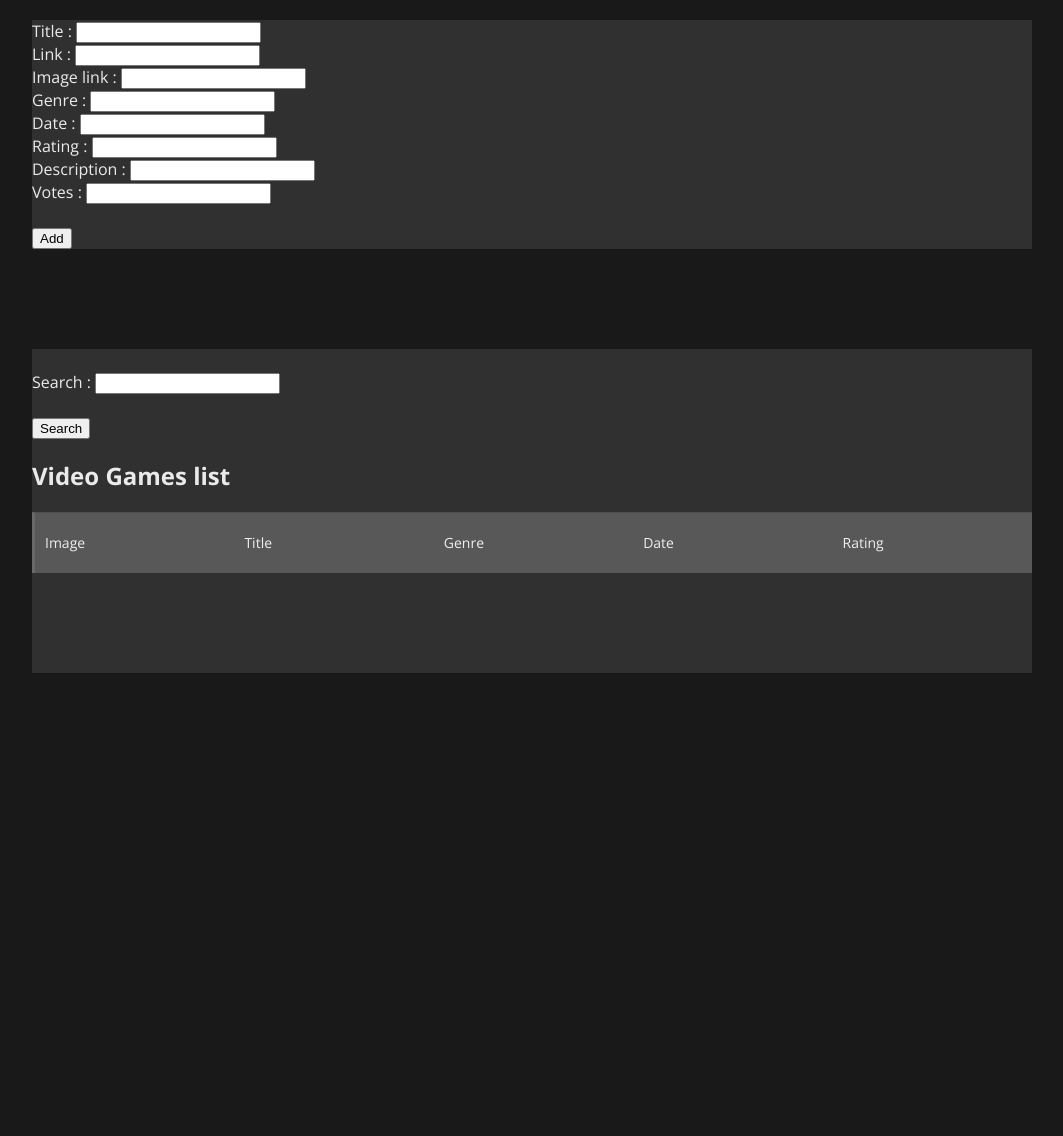
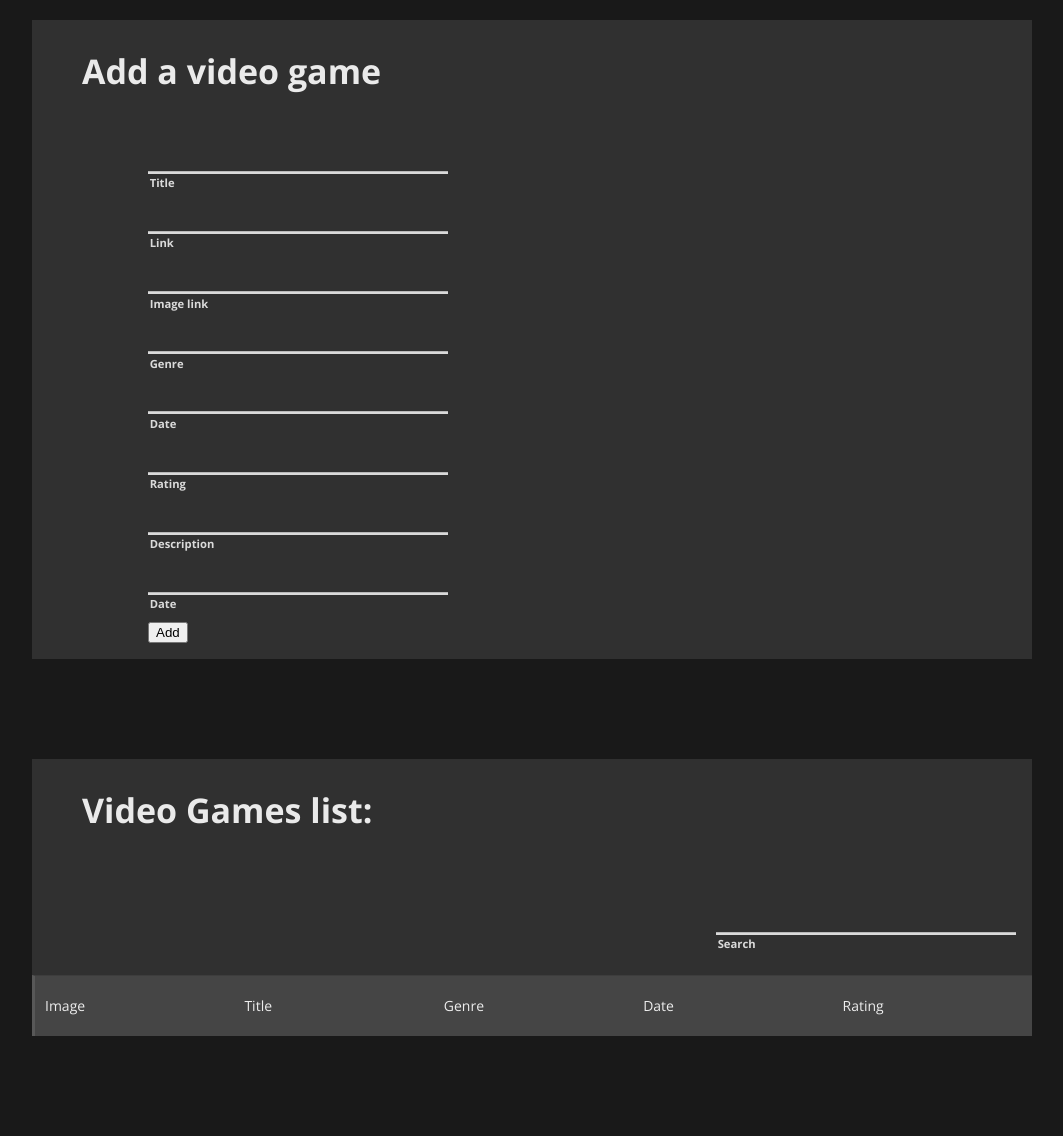
Before and after one commit to jdrabeb/Imdb-Scrape, a Flask app: page / in a window 1280 px wide. Shown: the whole page, without its empty margins (108-1171 px from the left). Before the commit the page ends 673 px from the top, so only its background shows below. Run offline with Flask 2, Linux system fonts and the light colour scheme; parts of the project's set-up code (start-up, migrations or seed data) failed here and were passed over.

Commit message:
add css style

```diff
--- a/src/home.py
+++ b/src/home.py
@@ -8,7 +8,7 @@ from app import create_app
 from videogame import Videogame
 
 URL = 'https://www.imdb.com/search/title/?genres=drama&sort=user_rating&title_type=game'
-DATA_LIMIT = 10
+DATA_LIMIT = 50
 
 db, app = create_app()
 
--- a/src/imdbScrape.py
+++ b/src/imdbScrape.py
@@ -3,9 +3,6 @@ from bs4 import BeautifulSoup
 import re
 import csv
 from videogame import Videogame
-
-URL = 'https://www.imdb.com/search/title/?genres=drama&sort=user_rating&title_type=game'
-DATA_LIMIT = 10
 
 class imdbScrape:
     def scrape_games(pageUrl, data_limit):
--- a/src/templates/index.html
+++ b/src/templates/index.html
@@ -5,8 +5,6 @@
   <title>CSS table</title>
   <meta name="viewport" content="width=device-width, initial-scale=1">
 
-
-  <!--   <link rel="stylesheet" href="css/style.css">  --!>
 <style>
 /* Google fonts - Open Sans */
 @import url(https://fonts.googleapis.com/css?family=Open+Sans:400,700);
@@ -15,6 +13,155 @@
 body {
   background: rgba(0, 0, 0, 0.9);
   font-family: 'Open Sans', sans-serif;
+}
+
+.input {
+	position: relative;
+	z-index: 1;
+	display: inline-block;
+	margin: 1em;
+	max-width: 300px;
+	width: calc(100% - 2em);
+	vertical-align: top;
+
+}
+
+.input_field {
+	position: relative;
+	display: block;
+	float: right;
+	padding: 0.8em;
+	width: 60%;
+	border: none;
+	border-radius: 0;
+	background: #f0f0f0;
+	color: #aaa;
+	font-weight: bold;
+	font-family: "Helvetica Neue", Helvetica, Arial, sans-serif;
+	-webkit-appearance: none; /* for box shadows to show on iOS */
+}
+
+.input_field:focus {
+	outline: none;
+}
+
+.input_label {
+	display: inline-block;
+	float: right;
+	padding: 0 1em;
+	width: 40%;
+	color: #6a7989;
+	font-weight: bold;
+	font-size: 70.25%;
+	-webkit-font-smoothing: antialiased;
+    -moz-osx-font-smoothing: grayscale;
+	-webkit-touch-callout: none;
+	-webkit-user-select: none;
+	-khtml-user-select: none;
+	-moz-user-select: none;
+	-ms-user-select: none;
+	user-select: none;
+}
+
+.input_label-content {
+	position: relative;
+	display: block;
+	padding: 1.6em 0;
+	width: 100%;
+}
+
+.graphic {
+	position: absolute;
+	top: 0;
+	left: 0;
+	fill: none;
+}
+
+.icon {
+	color: #ddd;
+	font-size: 150%;
+}
+
+/* Isao */
+.input_field--isao {
+	z-index: 10;
+	padding: 0.75em 0.1em 0.25em;
+	width: 100%;
+	background: transparent;
+	color: #afb3b8;
+}
+
+.input_label--isao {
+	position: relative;
+	overflow: hidden;
+	padding: 0;
+	width: 100%;
+	color: #dadada;
+	text-align: left;
+}
+
+.input_label--isao::before {
+	content: '';
+	position: absolute;
+	top: 0;
+	width: 100%;
+	height: 7px;
+	background: #dadada;
+	-webkit-transform: scale3d(1, 0.4, 1);
+	transform: scale3d(1, 0.4, 1);
+	-webkit-transform-origin: 50% 100%;
+	transform-origin: 50% 100%;
+	-webkit-transition: -webkit-transform 0.3s, background-color 0.3s;
+	transition: transform 0.3s, background-color 0.3s;
+	-webkit-transition-timing-function: cubic-bezier(0.2, 1, 0.3, 1);
+	transition-timing-function: cubic-bezier(0.2, 1, 0.3, 1);
+}
+
+.input_label--isao::after {
+	content: attr(data-content);
+	position: absolute;
+	top: 0;
+	left: 0;
+	padding: 0.75em 0.15em;
+	color: #da7071;
+	opacity: 0;
+	-webkit-transform: translate3d(0, 50%, 0);
+	transform: translate3d(0, 50%, 0);
+	-webkit-transition: opacity 0.3s, -webkit-transform 0.3s;
+	transition: opacity 0.3s, transform 0.3s;
+	-webkit-transition-timing-function: cubic-bezier(0.2, 1, 0.3, 1);
+	transition-timing-function: cubic-bezier(0.2, 1, 0.3, 1);
+	pointer-events: none;
+}
+
+.input_field--isao:focus + .input_label--isao::before {
+	background-color: #da7071;
+	-webkit-transform: scale3d(1, 1, 1);
+	transform: scale3d(1, 1, 1);
+}
+
+.input_field--isao:focus + .input_label--isao {
+	pointer-events: none;
+}
+
+.input_field--isao:focus + .input_label--isao::after {
+	opacity: 1;
+	-webkit-transform: translate3d(0, 0, 0);
+	transform: translate3d(0, 0, 0);
+}
+
+.input_label-content--isao {
+	padding: 0.75em 0.15em;
+	-webkit-transition: opacity 0.3s, -webkit-transform 0.3s;
+	transition: opacity 0.3s, transform 0.3s;
+	-webkit-transition-timing-function: cubic-bezier(0.2, 1, 0.3, 1);
+	transition-timing-function: cubic-bezier(0.2, 1, 0.3, 1);
+}
+
+.input_field--isao:focus + .input_label--isao .input_label-content--isao {
+	opacity: 0;
+	-webkit-transform: translate3d(0, -50%, 0);
+	transform: translate3d(0, -50%, 0);
 }
 
 /* links */
@@ -93,6 +240,12 @@ a:hover {
   }
 }
 
+h1 {
+    font-size: 34px;
+    color: rgba(255, 255, 255, 0.9);
+    padding : 0px 0px 0px 50px;
+}
+
 .title ul li {
   padding: 15px 13px;
 }
@@ -118,7 +271,7 @@ a:hover {
 }
 @media only screen {
   .row:hover {
-    height: 180px;
+    height: 220px;
   }
 }
 @media only screen and (max-width: 359px) {
@@ -364,48 +517,67 @@ ul.more-content li {
     <form method="POST" action="./add" style="display: inline">
     <section class="wrapper">
 
-        <label for="title">Title :</label>
-        <input type="text" name="title">
-        <br>
-        <label for="link">Link :</label>
-        <input type="text" name="link">
-        <br>
-        <label for="image">Image link :</label>
-        <input type="text" name="image">
-        <br>
-        <label for="genre">Genre :</label>
-        <input type="text" name="genre">
-        <br>
-        <label for="date">Date :</label>
-        <input type="text" name="date">
-        <br>
-        <label for="rating">Rating :</label>
-        <input type="text" name="rating">
-        <br>
-        <label for="description">Description :</label>
-        <input type="text" name="description">
-        <br>
-        <label for="votes">Votes :</label>
-        <input type="text" name="votes">
-        <br><br>
-        <input type="submit" value="Add">
+    <h1> Add a video game </h2>
+    <span class="input input--isao" style="padding-left: 100px;">
+    <!-- Title --!>
+        <input class="input_field input_field--isao" type="text" name="title">
+		<label class="input_label input_label--isao" data-content="Title">
+		    <span class="input_label-content input_label-content--isao">Title</span>
+	    </label>
+    <!-- Link --!>
+        <input class="input_field input_field--isao" type="text" name="link">
+		<label class="input_label input_label--isao" data-content="Link">
+		    <span class="input_label-content input_label-content--isao">Link</span>
+	    </label>
+    <!-- Image link --!>
+        <input class="input_field input_field--isao" type="text" name="image">
+		<label class="input_label input_label--isao" data-content="Image link">
+		    <span class="input_label-content input_label-content--isao">Image link</span>
+	    </label>
+    <!-- Genre --!>
+	    <input class="input_field input_field--isao" type="text" name="genre">
+		<label class="input_label input_label--isao" data-content="Genre">
+		    <span class="input_label-content input_label-content--isao">Genre</span>
+	    </label>
+    <!-- Date --!>
+	    <input class="input_field input_field--isao" type="text" name="date">
+		<label class="input_label input_label--isao" data-content="Date">
+		    <span class="input_label-content input_label-content--isao">Date</span>
+	    </label>
+    <!-- Rating --!>
+	    <input class="input_field input_field--isao" type="text" name="rating">
+		<label class="input_label input_label--isao" data-content="Rating">
+		    <span class="input_label-content input_label-content--isao">Rating</span>
+	    </label>
+    <!-- Description --!>
+	    <input class="input_field input_field--isao" type="text" name="description">
+		<label class="input_label input_label--isao" data-content="Description">
+		    <span class="input_label-content input_label-content--isao">Description</span>
+	    </label>
+    <!-- Votes --!>
+	    <input class="input_field input_field--isao" type="text" name="votes">
+		<label class="input_label input_label--isao" data-content="Votes">
+		    <span class="input_label-content input_label-content--isao">Date</span>
+	    </label>
+
+       <input type="submit" value="Add">
+	</span>
     </form>
     </section>
 
-
+    <section class="wrapper">
+    <h1> Video Games list: </h1>
+    <br>
+    <div align="right" >
     <form method="POST" action="./search" style="display: inline">
-    <section class="wrapper">
-
-        <br>
-        <label for="search_title">Search :</label>
-        <input type="text" name="search_title">
-        <br><br>
-        <input type="submit" value="Search">
+    <span class="input input--isao">
+		<input class="input_field input_field--isao" type="text" name="search_title">
+		<label class="input_label input_label--isao" for="input-39" data-content="Search">
+		    <span class="input_label-content input_label-content--isao">Search</span>
+	    </label>
+	</span>
     </form>
-
-
-    <h1> Video Games list</h1>
-    <section class="wrapper">
+    </div>
     <!-- Row title -->
     <main class="row title">
       <ul>
@@ -428,6 +600,8 @@ ul.more-content li {
         </ul>
         <ul class="more-content">
             <li>{{game.description}}
+                <br><br>
+                Update genre:
             <!-- Button to modify genre for an entry --!>
                 <form method="POST" action="./update" style="display: inline">
                     <input type="hidden" value="{{game.game_id}}" name="game_id">
```
Also changed, not shown: src/games.db.
